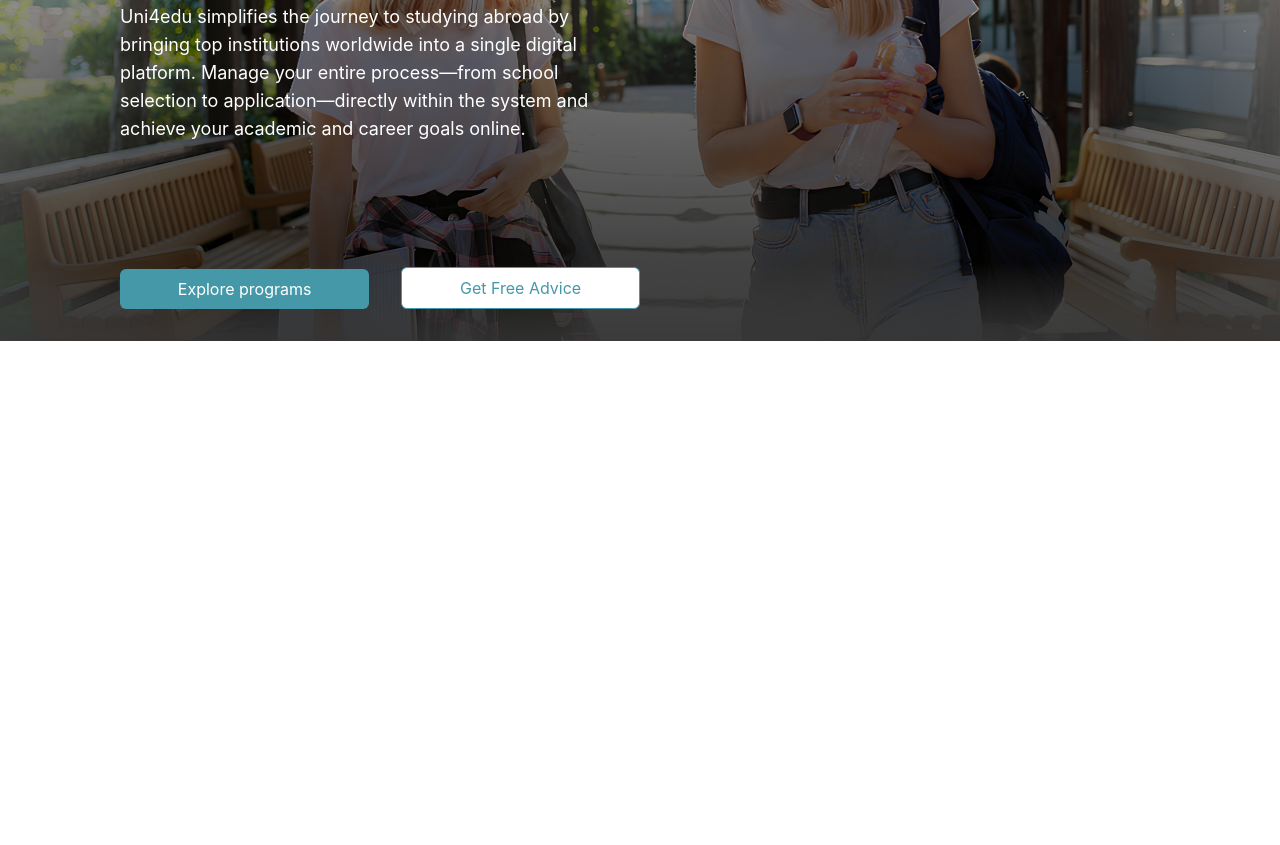
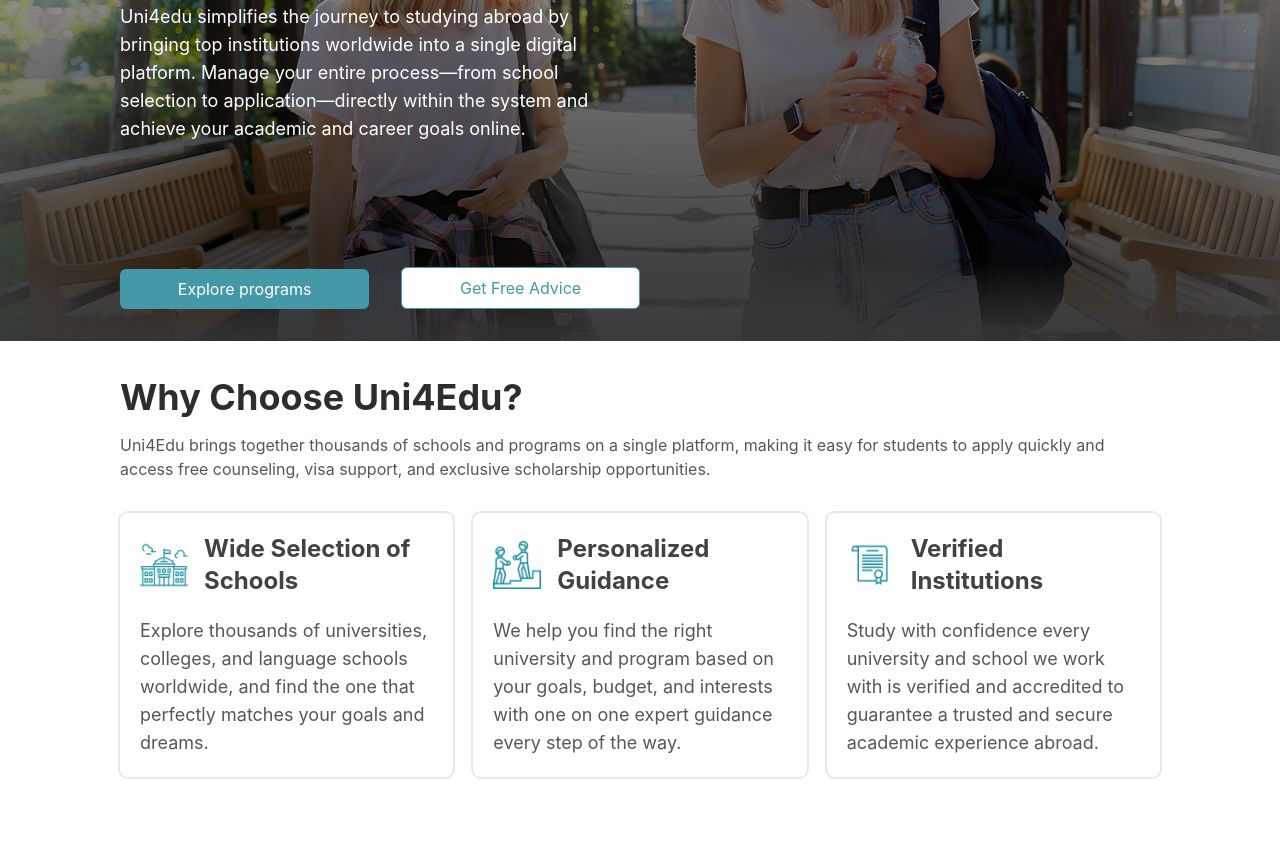
Before and after one commit to obedeveloper/the-gym-css-gate, a website: page index.html in a window 1280 px wide. Shown: the part 414-1259 px from the top of the page. Before the commit the page ends 800 px from the top, so only its background shows below. Drawn offline with nearby package versions, Linux system fonts and the light colour scheme; files that its build step writes are made by us from their sources.

Commit message:
Add features section

```diff
--- a/index.css
+++ b/index.css
@@ -4,6 +4,7 @@
   --color-header: #f6f6f6;
   --color-brand: #51c6dc;
   --color-dark-brand: #4598a7;
+  --color-main: #2d2d2d;
 }
 
 @utility wrapper {
@@ -17,3 +18,19 @@
     grid-area: 1/-1;
   }
 }
+
+@utility feature-card {
+  @apply grid grid-cols-[3rem_1fr] items-center gap-x-4 gap-y-5 rounded-lg p-5 ring-2 ring-main/10;
+
+  img {
+    @apply col-end-2;
+  }
+
+  h3 {
+    @apply text-2xl font-bold text-main/90;
+  }
+
+  p {
+    @apply col-span-2 text-lg text-main/80;
+  }
+}
--- a/index.html
+++ b/index.html
@@ -11,7 +11,6 @@
       <div class="border-b border-gray-500/30 bg-header">
         <div class="wrapper flex justify-between py-5 xl:justify-end xl:py-3">
           <img src="/images/home.svg" alt="" class="w-14 xl:hidden" />
-
           <div
             class="flex gap-3 xl:gap-5 [&_a]:hidden [&_a]:font-semibold [&_a]:xl:inline [&_img]:w-5"
           >
@@ -87,6 +86,45 @@
           </div>
         </div>
       </section>
+      <section class="py-9 text-main *:wrapper">
+        <h2 class="mbe-4 text-4xl font-bold">Why Choose Uni4Edu?</h2>
+        <p class="text-main/80">
+          Uni4Edu brings together thousands of schools and programs on a single
+          platform, making it easy for students to apply quickly and access free
+          counseling, visa support, and exclusive scholarship opportunities.
+        </p>
+        <div
+          class="my-8 grid grid-cols-[repeat(auto-fit,minmax(min(100%,15rem),1fr))] gap-5 *:feature-card"
+        >
+          <div>
+            <img src="./images/features/why-uni-00.png" alt="" />
+            <h3>Wide Selection of Schools</h3>
+            <p>
+              Explore thousands of universities, colleges, and language schools
+              worldwide, and find the one that perfectly matches your goals and
+              dreams.
+            </p>
+          </div>
+          <div>
+            <img src="./images/features/why-uni-01.png" alt="" />
+            <h3>Personalized Guidance</h3>
+            <p>
+              We help you find the right university and program based on your
+              goals, budget, and interests with one on one expert guidance every
+              step of the way.
+            </p>
+          </div>
+          <div>
+            <img src="./images/features/why-uni-02.png" alt="" />
+            <h3>Verified Institutions</h3>
+            <p>
+              Study with confidence every university and school we work with is
+              verified and accredited to guarantee a trusted and secure academic
+              experience abroad.
+            </p>
+          </div>
+        </div>
+      </section>
     </main>
   </body>
 </html>
```
Also changed, not shown: images/features/why-uni-00.png (added), images/features/why-uni-01.png (added), images/features/why-uni-02.png (added).
